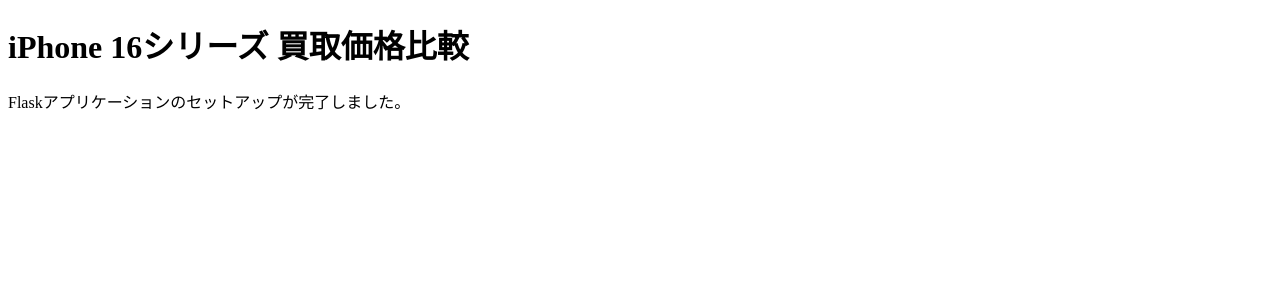
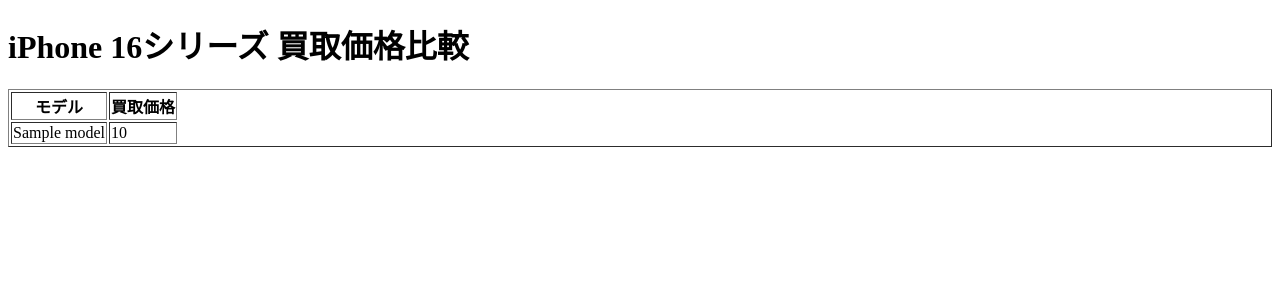
Before and after one commit to PheasantDevil/priceComparisonAppForIphone, a Flask app: template src/templates/index.html in a window 1280 px wide. Shown: the top 300 px of the page. Run offline with Flask 3, Linux system fonts and the light colour scheme; the template is opened without the code that fills it: most values are stand-ins (such as "Sample title", 1, 10 or a date in 2020).

Commit message:
feat: Selenium active headless-mode+add loading view

```diff
--- a/src/app.py
+++ b/src/app.py
@@ -1,11 +1,60 @@
 from flask import Flask, render_template
+from selenium import webdriver
+from selenium.webdriver.chrome.options import Options  # 追加
+from selenium.webdriver.chrome.service import Service
+from selenium.webdriver.common.by import By
+from webdriver_manager.chrome import ChromeDriverManager
 
 app = Flask(__name__)
 
-# ルートページ（ホームページ）の設定
+# スクレイピング関数の定義
+def get_kaitori_prices(url):
+    # Chromeのオプションにヘッドレスモードを追加
+    chrome_options = Options()
+    chrome_options.add_argument('--headless')  # ヘッドレスモードを有効化
+    chrome_options.add_argument('--no-sandbox')
+    chrome_options.add_argument('--disable-dev-shm-usage')
+
+    service = Service(ChromeDriverManager().install())
+    driver = webdriver.Chrome(service=service, options=chrome_options)  # オプションを追加
+
+    driver.get(url)
+    driver.implicitly_wait(10)
+
+    items = driver.find_elements(By.CSS_SELECTOR, '.tr')
+    product_details = []
+
+    for item in items:
+        model_name = "不明"
+        price_text = "不明"
+
+        try:
+            model_element = item.find_element(By.CSS_SELECTOR, '.ttl h2')
+            model_name = model_element.text.strip()
+        except Exception as e:
+            model_name = "エラー: モデル名取得失敗"
+
+        try:
+            price_element = item.find_element(By.CSS_SELECTOR, '.td.td2 .td2wrap')
+            price_text = price_element.text.strip()
+        except Exception as e:
+            price_text = "エラー: 買取価格取得失敗"
+
+        if model_name and price_text and '円' in price_text:
+            product_details.append({
+                "model": model_name,
+                "price": price_text
+            })
+
+    driver.quit()
+    return product_details
+
+# ルートページでスクレイピングデータを取得し表示する
 @app.route('/')
 def home():
-    return render_template('index.html')
+    url_kaitori = 'https://kaitori-rudeya.com/category/detail/183'
+    iphone_prices = get_kaitori_prices(url_kaitori)
+    return render_template('index.html', iphone_prices=iphone_prices)
 
 if __name__ == '__main__':
     app.run(debug=True)
--- a/src/templates/index.html
+++ b/src/templates/index.html
@@ -4,9 +4,37 @@
     <meta charset="UTF-8" />
     <meta name="viewport" content="width=device-width, initial-scale=1.0" />
     <title>iPhone買取価格比較</title>
+    <script>
+      // ページが読み込まれた時に「ロード中」表示を非表示にする
+      document.addEventListener('DOMContentLoaded', function () {
+        document.getElementById('loading').style.display = 'none';
+        document.getElementById('priceTable').style.display = 'block';
+      });
+    </script>
+    <style>
+      #priceTable {
+        display: none;
+      }
+    </style>
   </head>
   <body>
     <h1>iPhone 16シリーズ 買取価格比較</h1>
-    <p>Flaskアプリケーションのセットアップが完了しました。</p>
+
+    <div id="loading">
+      <p>Loading（読み込み中）...</p>
+    </div>
+
+    <table id="priceTable" border="1">
+      <tr>
+        <th>モデル</th>
+        <th>買取価格</th>
+      </tr>
+      {% for iphone in iphone_prices %}
+      <tr>
+        <td>{{ iphone.model }}</td>
+        <td>{{ iphone.price }}</td>
+      </tr>
+      {% endfor %}
+    </table>
   </body>
 </html>
```
